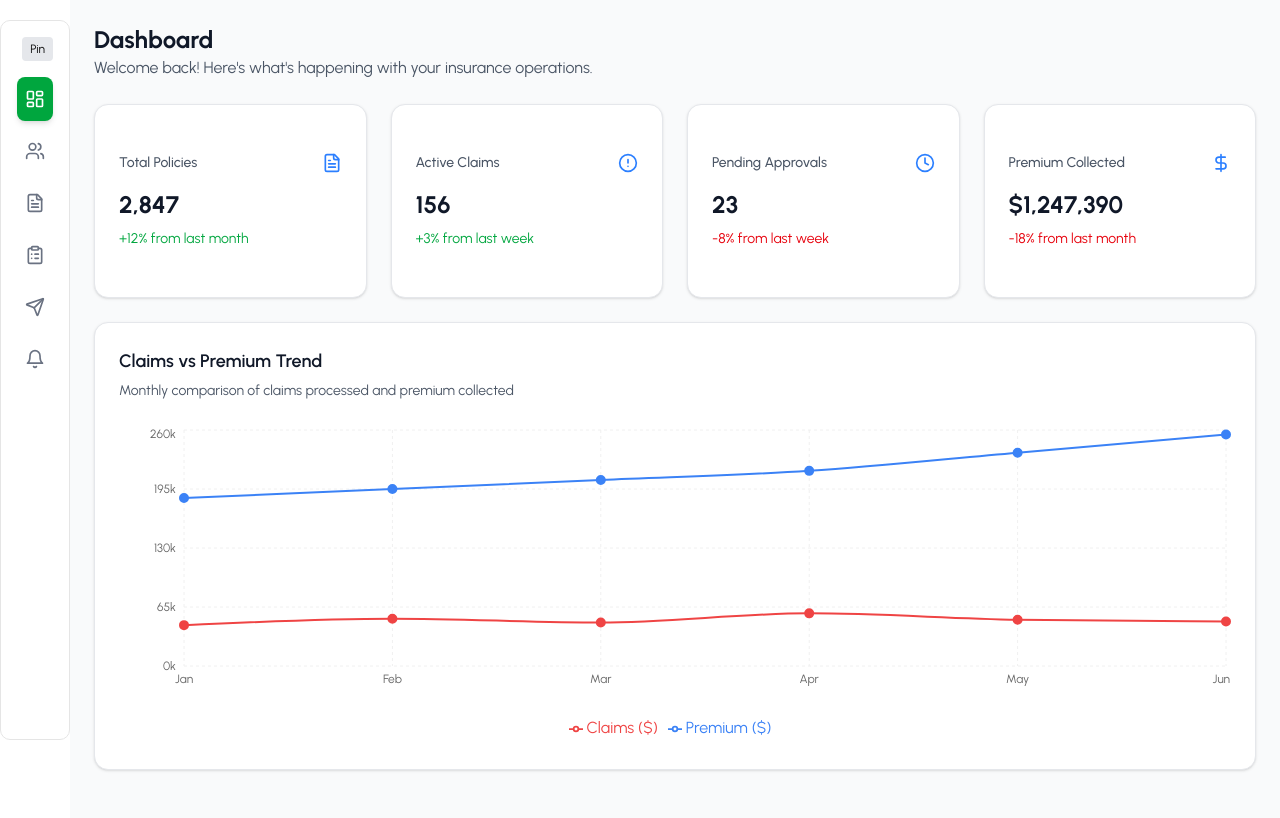
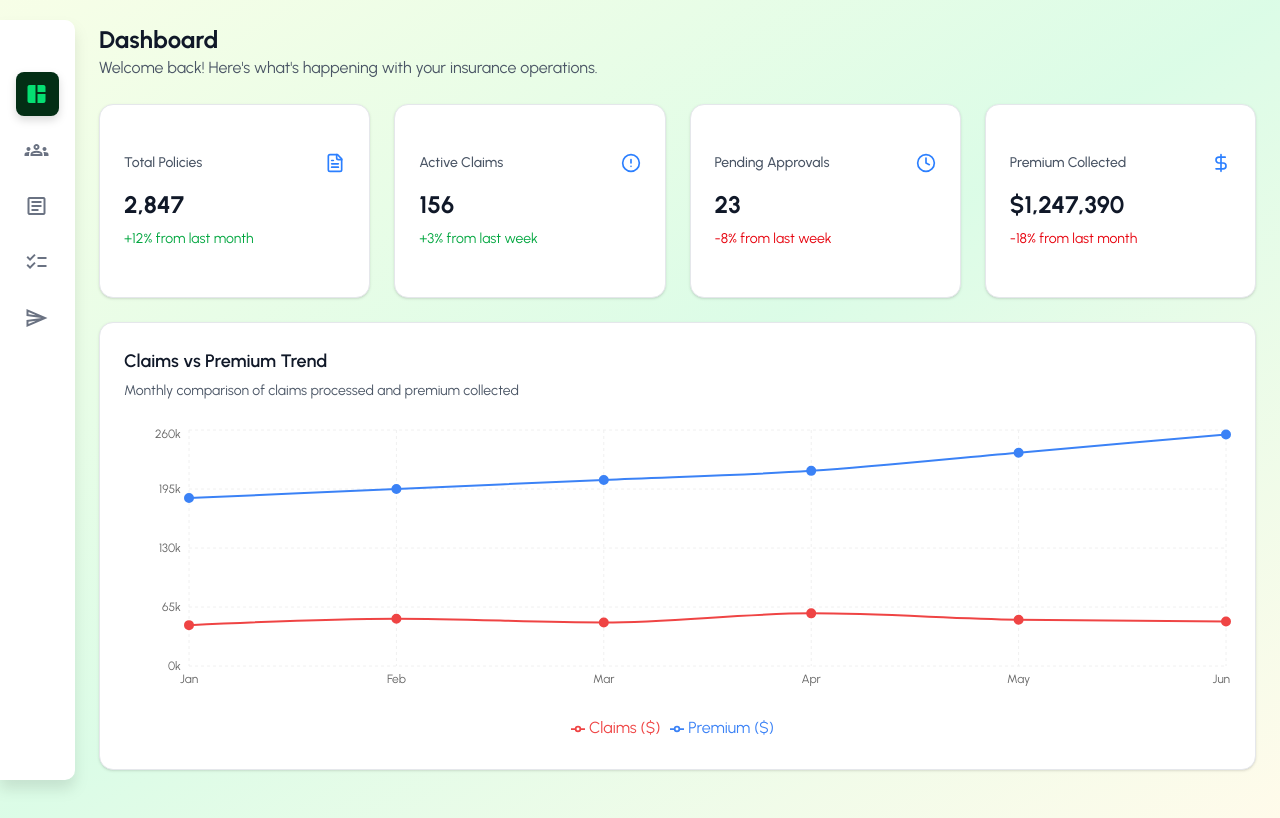
Before and after one commit to cowinsure/insuranceERP, a Next.js app: page / in a window 1280 px wide. Built offline with nearby package versions, Linux system fonts and the light colour scheme.

Commit message:
background color for site and Font family has been changed to Urbanist

```diff
--- a/app/applications/page.tsx
+++ b/app/applications/page.tsx
@@ -50,7 +50,7 @@ export default function ApplicationsPage() {
     //   </SidebarInset>
     // </SidebarProvider>
 
-    <div className="flex-1 space-y-6 p-6 bg-gray-50">
+    <div className="flex-1 space-y-6 p-6">
       <div>
         <h1 className="text-2xl font-bold text-gray-900">Application Review</h1>
         <p className="text-gray-600">
--- a/app/claims/page.tsx
+++ b/app/claims/page.tsx
@@ -61,7 +61,7 @@ export default function ClaimsPage() {
     // </SidebarProvider>
 
     <>
-      <div className="flex-1 space-y-6 p-6 bg-gray-50">
+      <div className="flex-1 space-y-6 p-6">
         <div>
           <h1 className="text-2xl font-bold text-gray-900">
             Claims Management
@@ -75,7 +75,7 @@ export default function ClaimsPage() {
         <ClaimsFilters />
         <ClaimsManagementTable />
       </div>
-      <div className="flex-1 space-y-6 p-6 bg-gray-50">
+      <div className="flex-1 space-y-6 p-6">
         <div>
           <h1 className="text-2xl font-bold text-gray-900">
             Claims Management
--- a/app/farmers/page.tsx
+++ b/app/farmers/page.tsx
@@ -55,7 +55,7 @@ export default function FarmersPage() {
     //   </SidebarInset>
     // </SidebarProvider>
 
-    <div className="flex-1 space-y-6 p-6 bg-gray-50">
+    <div className="flex-1 space-y-6 p-6">
       <div className="flex items-center justify-between">
         <div>
           <h1 className="text-2xl font-bold text-gray-900">
@@ -65,10 +65,10 @@ export default function FarmersPage() {
             Manage farmer registrations and view their insurance portfolios
           </p>
         </div>
-        <Button className="bg-blue-500 hover:bg-blue-600 text-white">
+        {/* <Button className="bg-blue-500 hover:bg-blue-600 text-white">
           <Plus className="w-4 h-4 mr-2" />
           Add Farmer
-        </Button>
+        </Button> */}
       </div>
 
       <FarmersFilters />
--- a/app/layout.tsx
+++ b/app/layout.tsx
@@ -5,6 +5,7 @@ import { Urbanist } from "next/font/google";
 import "./globals.css";
 import DesktopSideBar from "@/components/Navigation/DesktopSideBar";
 import MobileNav from "@/components/Navigation/MobileNav";
+import "animate.css";
 
 export const metadata: Metadata = {
   title: "v0 App",
@@ -27,7 +28,12 @@ export default function RootLayout({
   return (
     <html lang="en">
       <head></head>
-      <body className={`${urbanist.className}`}>
+      <body
+        className={`${urbanist.className} bg-gradient-to-br from-lime-50 via-green-100 to-amber-50
+
+
+`}
+      >
         <div className="flex min-h-screen">
           <aside className="hidden lg:block">
             <DesktopSideBar />
--- a/app/page.tsx
+++ b/app/page.tsx
@@ -59,7 +59,7 @@ export default function Page() {
     //     </div>
     //   </SidebarInset>
     // </SidebarProvider>
-    <div className="flex-1 space-y-6 p-6 bg-gray-50">
+    <div className="flex-1 space-y-6 p-6">
       <div>
         <h1 className="text-2xl font-bold text-gray-900">Dashboard</h1>
         <p className="text-gray-600">
--- a/app/policies/page.tsx
+++ b/app/policies/page.tsx
@@ -41,7 +41,7 @@ export default function PoliciesPage() {
     //   </SidebarInset>
     // </SidebarProvider>
 
-    <div className="flex-1 space-y-6 p-6 bg-gray-50">
+    <div className="flex-1 space-y-6 p-6">
       <div className="flex items-center justify-between">
         <div>
           <h1 className="text-2xl font-bold text-gray-900">
@@ -51,10 +51,10 @@ export default function PoliciesPage() {
             Create and manage agricultural insurance policies
           </p>
         </div>
-        <Button className="bg-blue-500 hover:bg-blue-600 text-white">
+        {/* <Button className="bg-blue-500 hover:bg-blue-600 text-white">
           <Plus className="w-4 h-4 mr-2" />
           Create Policy
-        </Button>
+        </Button> */}
       </div>
 
       <PolicyStats />
--- a/components/Navigation/DesktopSideBar.tsx
+++ b/components/Navigation/DesktopSideBar.tsx
@@ -4,89 +4,113 @@ import React, { useState } from "react";
 import Link from "next/link";
 import { usePathname } from "next/navigation";
 import {
-  LayoutDashboard,
-  Users,
-  FileText,
-  ClipboardList,
-  Send,
-  Bell,
-} from "lucide-react";
+  MdOutlineSpaceDashboard,
+  MdSpaceDashboard,
+  MdOutlineGroups,
+  MdGroups,
+  MdOutlineArticle,
+  MdArticle,
+  MdOutlineChecklist,
+  MdChecklist,
+  MdOutlineSend,
+  MdSend,
+  // MdOutlineNotifications,
+  // MdNotifications,
+} from "react-icons/md";
+import { FaLockOpen, FaLock } from "react-icons/fa";
 
+// Menu configuration
 const mainMenuItems = [
   {
     title: "Dashboard",
     url: "/",
-    icon: LayoutDashboard,
+    icon: MdOutlineSpaceDashboard,
+    activeIcon: MdSpaceDashboard,
   },
   {
     title: "Farmers",
     url: "/farmers",
-    icon: Users,
+    icon: MdOutlineGroups,
+    activeIcon: MdGroups,
   },
   {
     title: "Policies",
     url: "/policies",
-    icon: FileText,
+    icon: MdOutlineArticle,
+    activeIcon: MdArticle,
   },
   {
     title: "Claims",
     url: "/claims",
-    icon: ClipboardList,
+    icon: MdOutlineChecklist,
+    activeIcon: MdChecklist,
   },
   {
     title: "Applications",
     url: "/applications",
-    icon: Send,
+    icon: MdOutlineSend,
+    activeIcon: MdSend,
   },
-  {
-    title: "Notifications",
-    url: "/notifications",
-    icon: Bell,
-  },
+  // {
+  //   title: "Notifications",
+  //   url: "/notifications",
+  //   icon: MdOutlineNotifications,
+  //   activeIcon: MdNotifications,
+  // },
 ];
 
 const DesktopSideBar = () => {
   const pathname = usePathname();
   const [pinned, setPinned] = useState(false);
 
+  // Shared styles
+  const sidebarBase =
+    "group sticky top-5 h-[95vh] z-40 transition-all duration-300 ease-in-out drop-shadow-xl";
+  const sidebarWidth = pinned ? "w-64" : "w-[75px] hover:w-64";
+  const iconSize = pinned ? "w-6 h-6" : "w-6 h-6"; // Slightly larger when collapsed
+
   return (
-    <div
-      className={`group sticky top-5 h-[calc(100vh-5rem)] z-40 ${
-        pinned ? "w-64" : "w-[70px] hover:w-64"
-      } transition-all duration-300 ease-in-out`}
-    >
-      <div className="bg-white border rounded-lg p-4 h-full overflow-hidden transition-all duration-300">
+    <div className={`${sidebarBase} ${sidebarWidth}`}>
+      <div className="bg-white rounded-r-lg p-4 h-full overflow-hidden transition-all duration-300 flex flex-col">
         {/* Toggle Button */}
-        <div className="flex justify-end mb-4">
+        <div className="flex justify-end mb-4 group">
           <button
             onClick={() => setPinned((prev) => !prev)}
-            className="text-xs bg-gray-200 px-2 py-1 rounded hover:bg-gray-300 transition"
+            className={`text-xs px-2 py-1 rounded hover:bg-gray-300 transition cursor-pointer ${
+              pinned ? "opacity-100" : "opacity-0 group-hover:opacity-100"
+            }`}
           >
-            {pinned ? "Unlock" : "Pin"}
+            {pinned ? (
+              <FaLock title="Pin menu" className="text-green-500" />
+            ) : (
+              <FaLockOpen title="Unpin menu" className="text-teal-600" />
+            )}
           </button>
         </div>
 
-        <nav className="flex flex-col gap-2">
+        {/* Navigation */}
+        <nav className="flex flex-col gap-3">
           {mainMenuItems.map((item) => {
-            const Icon = item.icon;
             const isActive = pathname === item.url;
+            const IconToRender =
+              isActive && item.activeIcon ? item.activeIcon : item.icon;
 
             return (
               <Link key={item.url} href={item.url}>
                 <div
-                  className={`flex items-center w-full py-3 px-2 rounded-md cursor-pointer transition-all duration-200 ${
+                  className={`flex items-center w-full py-2.5 px-2 rounded-md cursor-pointer transition-all duration-200 ${
                     isActive
-                      ? "bg-green-600 text-white shadow-md"
-                      : "hover:bg-gray-100 text-gray-700 hover:scale-105"
+                      ? "bg-green-950 text-green-400 drop-shadow-lg font-bold"
+                      : "hover:bg-gray-100 text-gray-500 hover:text-green-600 hover:scale-105 font-medium"
                   }`}
                 >
-                  <Icon
-                    className={`w-5 h-5 min-w-[20px] transition-colors ${
-                      isActive ? "text-white" : "text-gray-500"
+                  <IconToRender
+                    className={`${iconSize} min-w-[25px] transition-colors ${
+                      isActive ? "text-green-400" : "hover:text-green-600 "
                     }`}
                   />
                   <span
-                    className={`ml-3 text-sm font-medium whitespace-nowrap transition-opacity duration-200 ${
+                    className={`ml-3 whitespace-nowrap transition-opacity duration-200 ${
                       pinned
                         ? "opacity-100"
                         : "opacity-0 group-hover:opacity-100"
--- a/components/Navigation/MobileNav.tsx
+++ b/components/Navigation/MobileNav.tsx
@@ -38,11 +38,11 @@ const navItems = [
     url: "/applications",
     icon: Send,
   },
-  {
-    title: "Alerts",
-    url: "/notifications",
-    icon: Bell,
-  },
+  // {
+  //   title: "Alerts",
+  //   url: "/notifications",
+  //   icon: Bell,
+  // },
 ];
 
 const MobileNav = () => {
--- a/package.json
+++ b/package.json
@@ -37,6 +37,7 @@
     "@radix-ui/react-toggle": "1.1.1",
     "@radix-ui/react-toggle-group": "1.1.1",
     "@radix-ui/react-tooltip": "1.1.6",
+    "animate.css": "^4.1.1",
     "autoprefixer": "^10.4.20",
     "class-variance-authority": "^0.7.1",
     "clsx": "^2.1.1",
```
Also changed, not shown: styles/globals.css (line endings or trailing spaces), 1 other file (tests, documents, lock files or other folders).
